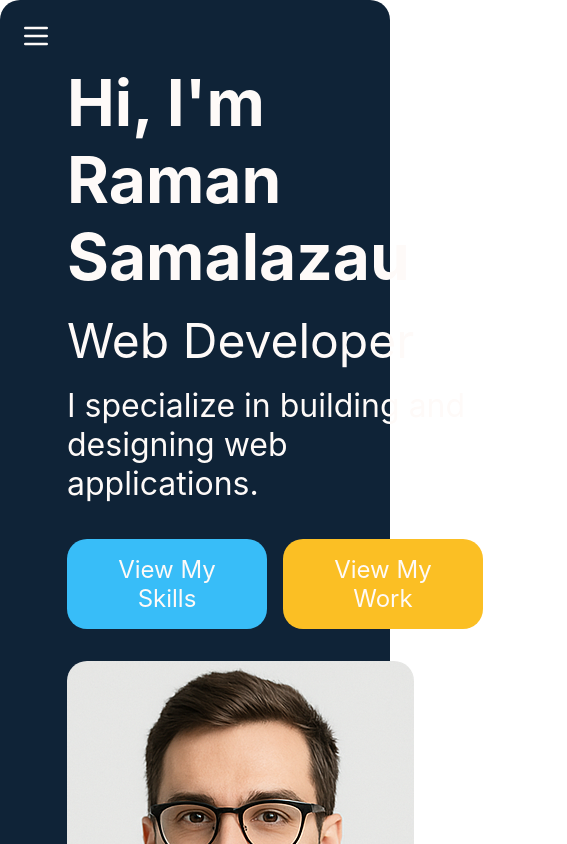
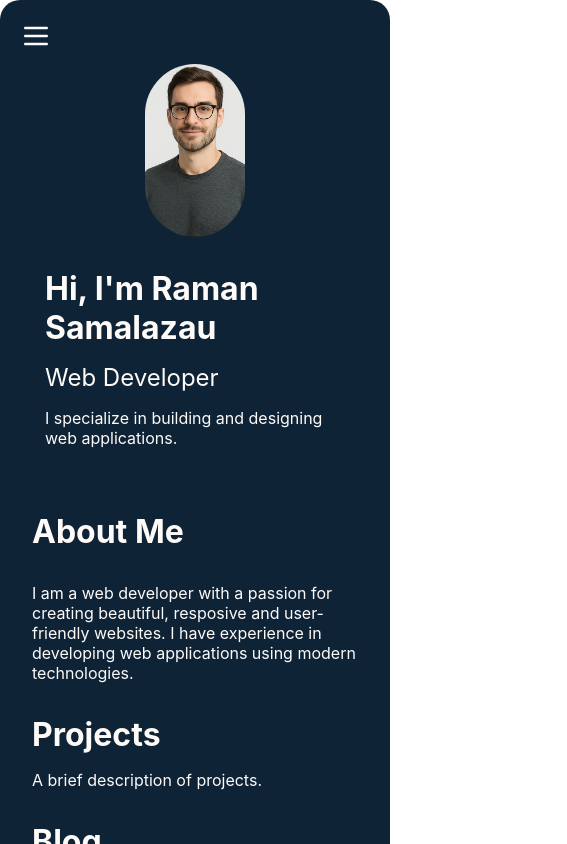
Before and after one commit to samolazoff/portfolio-website, a React (Vite) app in the folder frontend/: page / in a window 390 px wide. Shown: the top 844 px of the page, 567 px wide, since content can reach past the window. Built offline with nearby package versions, Linux system fonts and the light colour scheme.

Commit message:
add adaptive

```diff
--- a/frontend/src/components/App/App.scss
+++ b/frontend/src/components/App/App.scss
@@ -54,11 +54,23 @@
     .container {
         max-width: 992px;
     }
+    .title-block{
+        font-size: 3rem;
+    }
+    .btn{
+        width: 170px;
+        padding: .8rem 1rem;
+        font-size: 1.3rem;
+    }
 }
 
 @media screen and (max-width: 992px) {
     .container {
         max-width: 768px;
+        padding: .5rem 1rem;
+    }
+    .title-block{
+        font-size: 2.5rem;
     }
 }
 
@@ -66,10 +78,22 @@
     .container {
         max-width: 576px;
     }
+     .title-block{
+        font-size: 2rem;
+    }
+    .btn{
+        width: 100px;
+        padding: .8rem 1rem;
+        font-size: 1rem;
+    }
 }
 
 @media screen and (max-width: 576px) {
     .container {
-    max-width: 320px;
+        padding: 1rem 2rem;
+        max-width: 100%;
     }
 }
+@media screen and (max-width: 320px) {
+
+}
--- a/frontend/src/pages/Home/Home.jsx
+++ b/frontend/src/pages/Home/Home.jsx
@@ -7,7 +7,7 @@ import './Home.scss';
 const Home = () => {
     return (
         <section className='container home-page'>
-            <div className="home-page-box">
+            <div className="home-page-box-start">
                 <div className="home-page-txt-box">
                     <h2 className="title-block">
                         Hi, I'm Raman Samalazau
--- a/frontend/src/pages/Home/Home.scss
+++ b/frontend/src/pages/Home/Home.scss
@@ -19,6 +19,15 @@
             display: flex;
             flex-direction: column;
             justify-content:flex-start;
+            align-items: center;
+            flex-wrap: wrap;
+            gap: 2rem;
+        }
+        &-start{
+            width: 100%;
+            display: flex;
+            flex-direction: row;
+            justify-content: space-between;
             align-items: center;
             flex-wrap: wrap;
             gap: 2rem;
@@ -51,6 +60,7 @@
         border-radius: 20px;
     }
 }
+
 .mini-about{
     display: flex;
     flex-direction: column;
@@ -59,6 +69,7 @@
     gap: 2rem;
     width: 500px;
 }
+
 .mini-projects{
     display: flex;
     flex-direction: column;
@@ -67,6 +78,7 @@
     gap: 2rem;
     width: 500px;
 }
+
 .mini-blog{
     display: flex;
     flex-direction: column;
@@ -75,3 +87,107 @@
     gap: 2rem;
     width: 300px;
 }
+
+@media screen and (max-width: 1200px) {
+ .home-page{
+        &-txt-box{
+            width: 400px;
+        }
+        &__subtitle{
+            font-size: 2rem;
+        }
+        &__txt{
+            font-size: 1.5rem;
+        }
+        &__img{
+            width: 300px;
+        }
+    }
+}
+
+@media screen and (max-width: 992px) {
+    .home-page{
+        &-box{
+            &-start{
+                flex-direction: row-reverse;
+            }
+        }
+        &__subtitle{
+            font-size: 1.8rem;
+        }
+        &__txt{
+            font-size: 1.3rem;
+        }
+        &__img{
+            width: 200px;
+            border-radius: 100px;
+        }
+    }
+
+    .mini-about{
+        justify-content: flex-start;
+        gap: 2rem;
+        width: 100%;
+    }
+
+    .mini-projects{
+        justify-content: flex-start;
+        gap: 2rem;
+        width: 100%;
+    }
+
+    .mini-blog{
+        justify-content: flex-start;
+        gap: 2rem;
+        width: 100%;
+    }
+}
+
+@media screen and (max-width: 768px) {
+     .home-page{
+        &-btn-box{
+            display: none;
+        }
+        &-txt-box{
+            display: flex;
+            flex-direction: column;
+            justify-content: flex-start;
+            align-items:flex-start;
+            gap: 1rem;
+            width: 300px;
+        }
+        &__subtitle{
+            font-size: 1.5rem;
+        }
+        &__txt{
+            font-size: 1rem;
+        }
+        &__img{
+            width: 100px;
+            border-radius: 50px;
+        }
+    }
+    .mini-about{
+        gap: 2rem;
+    }
+
+    .mini-projects{
+        gap: 1rem;
+    }
+
+    .mini-blog{
+        gap: 1rem;
+    }
+}
+
+@media screen and (max-width: 576px) {
+     .home-page{
+        &-box{
+            &-start{
+                flex-direction: column-reverse;
+                justify-content: flex-start;
+                align-items:center;
+            }
+        }
+    }
+}
```
Lines whose indentation alone changed are shown as unchanged.
